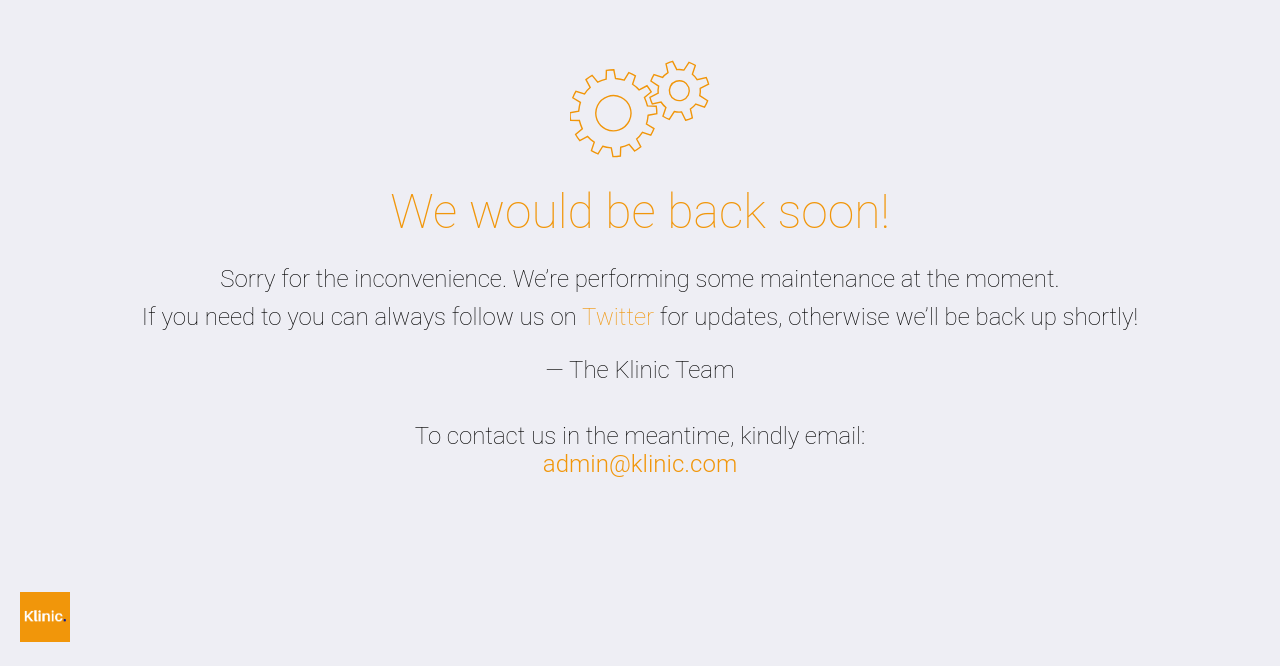
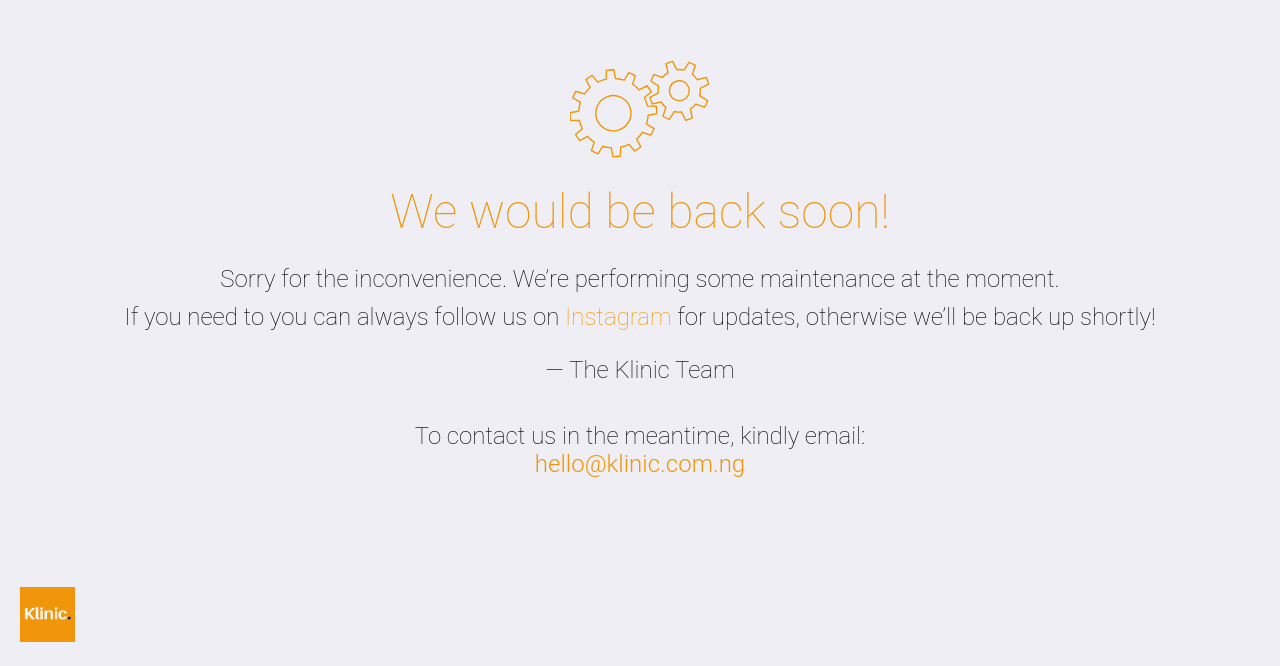
Before and after one commit to ibrahimshittu/klinic, a plain HTML site: page index.html in a window 1280 px wide. Shown: the part 134-800 px from the top of the page. Drawn offline with Linux system fonts and the light colour scheme.

Commit message:
Update contact email and logo size

```diff
--- a/index.html
+++ b/index.html
@@ -49,7 +49,7 @@
                 Sorry for the inconvenience. We&rsquo;re performing some maintenance at the
                 moment.<br />
                 If you need to you can always follow us on
-                <a href="http://www.twitter.com/">Twitter</a> for updates, otherwise we&rsquo;ll be
+                <a href="https://www.instagram.com/klinic234/">Instagram</a> for updates, otherwise we&rsquo;ll be
                 back up shortly!
             </h2>
             <br />
@@ -58,10 +58,10 @@
             <br />
 
             <h3>To contact us in the meantime, kindly email:</h3>
-            <a href="mailto:admin@klinic.com">admin@klinic.com</a>
+            <a href="mailto:hello@klinic.com.ng">hello@klinic.com.ng</a>
         </main>
     </body>
     <footer>
-        <img src="./klinic.png" alt="Klinic Logo" style="width: 50px; height: 50px; margin: 10px" />
+        <img src="./klinic.png" alt="Klinic Logo" style="width: 55px; height: 55px; margin: 10px" />
     </footer>
 </html>
```
